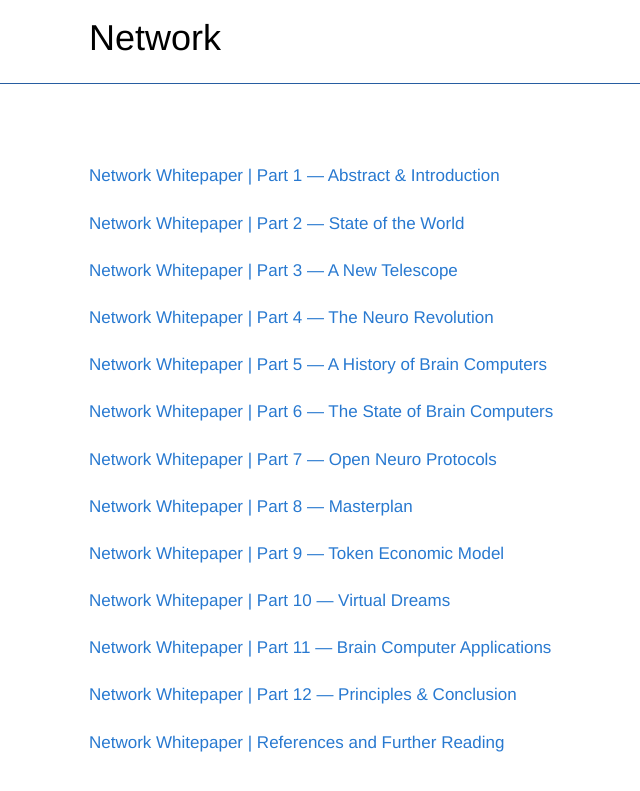
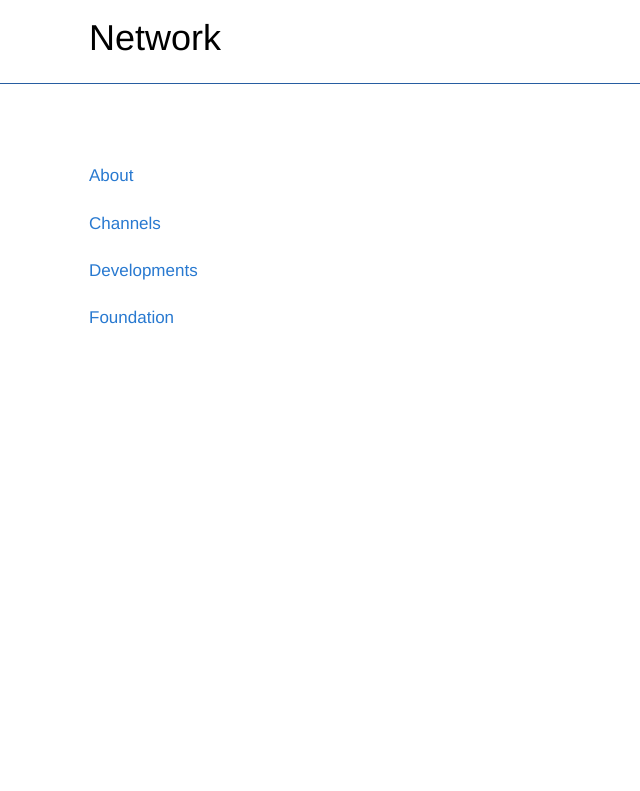
Before and after one commit to networkf/network.github.io, a Jekyll site: the page built from index.md, in a window 1280 px wide. Shown: the top 791 px of the page, without its empty margins (81-721 px from the left). Built offline with Jekyll 4.4.1, drawn with Linux system fonts in a browser that asks for light colours; some web fonts are replaced; our own code applies the rules of GitHub Pages for plain Markdown files; the repository's description, which GitHub fills in, is left out.

Commit message:
Update index.md

```diff
--- a/index.md
+++ b/index.md
@@ -8,41 +8,14 @@ layout: default
 
 <br>
 
-[Network Whitepaper | Part 1 — Abstract & Introduction](/whitepaper21part1)
+[About](/about)
 <br>
 
-[Network Whitepaper | Part 2 — State of the World](/whitepaper21part2)
+[Channels](/channels)
 <br>
 
-[Network Whitepaper | Part 3 — A New Telescope](/whitepaper21part3)
+[Developments](/developments)
 <br>
 
-[Network Whitepaper | Part 4 — The Neuro Revolution](/whitepaper21part4)
+[Foundation](/foundation)
 <br>
-
-[Network Whitepaper | Part 5 — A History of Brain Computers](/whitepaper21part5)
-<br>
-
-[Network Whitepaper | Part 6 — The State of Brain Computers](/whitepaper21part6)
-<br>
-
-[Network Whitepaper | Part 7 — Open Neuro Protocols](/whitepaper21part7)
-<br>
-
-[Network Whitepaper | Part 8 — Masterplan](/whitepaper21part8)
-<br>
-
-[Network Whitepaper | Part 9 — Token Economic Model](/whitepaper21part9)
-<br>
-
-[Network Whitepaper | Part 10 — Virtual Dreams](/whitepaper21part10)
-<br>
-
-[Network Whitepaper | Part 11 — Brain Computer Applications](/whitepaper21part11)
-<br>
-
-[Network Whitepaper | Part 12 — Principles & Conclusion](/whitepaper21part12)
-<br>
-
-[Network Whitepaper | References and Further Reading](/whitepaper21references)
-<br>
```
